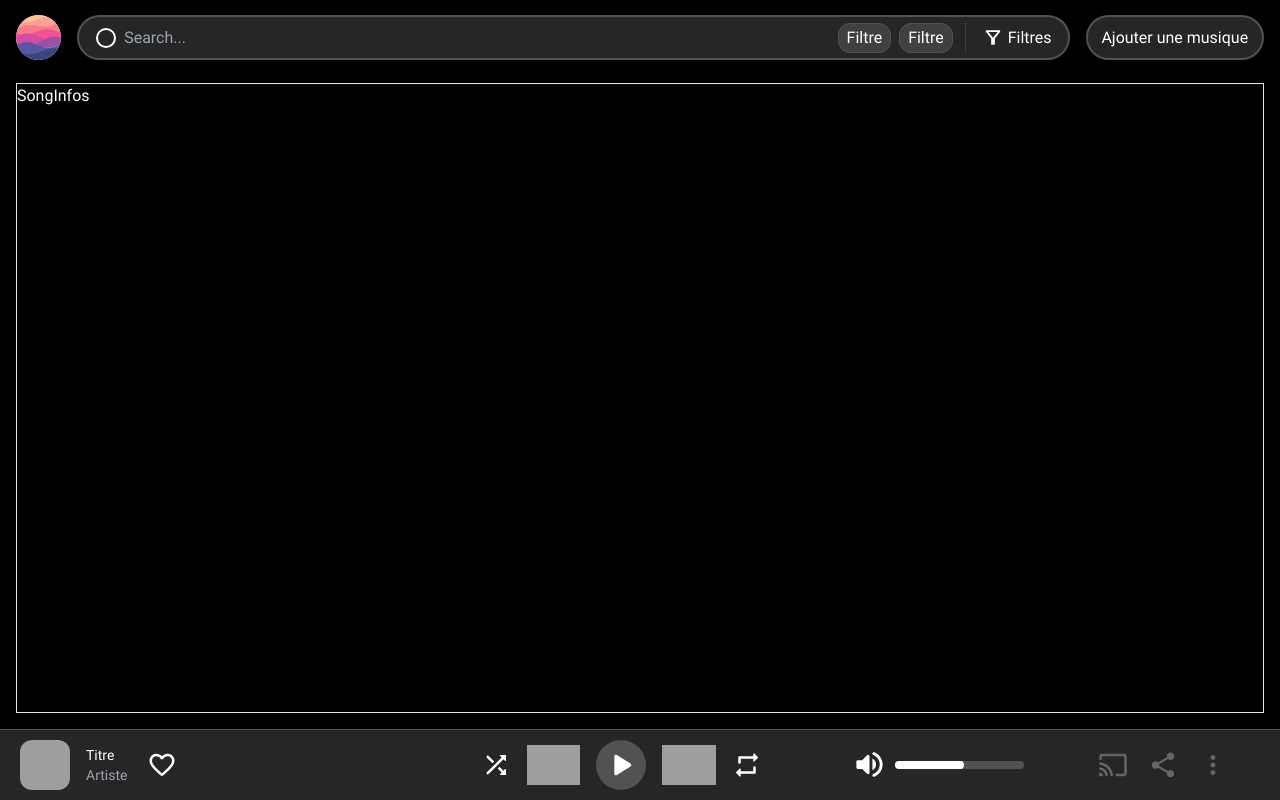
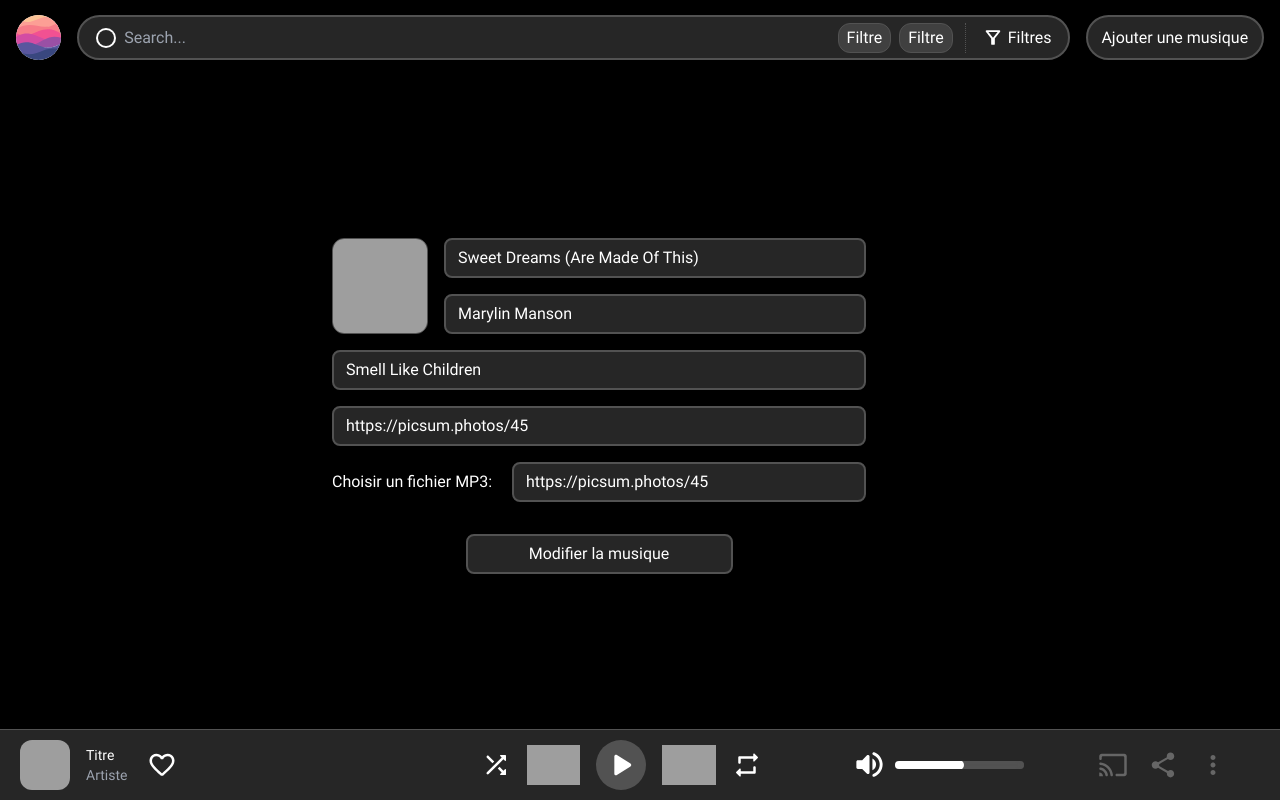
Before and after one commit to LeszczyTom/Application-Architectures-distribuees, a React (Create React App) app in the folder ICE/Client/client-electron/: page / in a window 1280 px wide. Both pictures are taken after a click on the element 640 px from the left and 154 px from the top of the page. Built offline with nearby package versions, Linux system fonts and the light colour scheme; grey boxes are pictures that could not be loaded.

Commit message:
Affiche les infos de la musique sélectionné avec possibilité de modifications

```diff
--- a/ICE/Client/client-electron/src/App.js
+++ b/ICE/Client/client-electron/src/App.js
@@ -8,13 +8,14 @@
 
 function App() {
     const [currentView, setCurrentView] = React.useState("musicList");
+    const [selectedSong, setSelectedSong] = React.useState({title:"", artist:"", album:"", cover:"", fileURI:""});
 
     return (
     <div className="h-screen bg-black flex flex-col select-none ">
         <Menu setView={setCurrentView} view={currentView}/>
-        {currentView === "musicList" && <MusicList setView={setCurrentView} view={currentView}/>}
+        {currentView === "musicList" && <MusicList setView={setCurrentView} view={currentView} setSong={setSelectedSong}/>}
         {currentView === "addMusic" && <AddMusic setView={setCurrentView} view={currentView}/>}
-        {currentView === "songInfos" && <SongInfos setView={setCurrentView} view={currentView}/>}
+        {currentView === "songInfos" && <SongInfos song={selectedSong}/>}
         <Player />
     </div>
     );
--- a/ICE/Client/client-electron/src/Components/MusicList.js
+++ b/ICE/Client/client-electron/src/Components/MusicList.js
@@ -97,6 +97,17 @@
 }
 function MusicList(props) {
 
+    const handleOnClick = (musique) => {
+        props.setView("songInfos")
+        props.setSong({
+            title: musique.title,
+            artist: musique.artist,
+            album: musique.album,
+            cover: musique.cover,
+            fileURI: "https://picsum.photos/45"
+        })
+    }
+
     return (
         <div className={"h-full m-4"}>
             <div className={"flex flex-col text-gray-400"}>
@@ -114,7 +125,7 @@
                 {
                     Object.keys(musiques).map((key) => {
                         return (
-                            <div className={"flex mt-2 text-sm hover:cursor-pointer"} onClick={() => props.setView("songInfos")}>
+                            <div className={"flex mt-2 text-sm hover:cursor-pointer"} onClick={() => handleOnClick(musiques[key])}>
                                 <div className={"my-auto w-[15px] text-center ml-2"}>{musiques[key].id}</div>
                                 <div className={"flex w-[570px] ml-3"}>
                                     <img draggable={false} src={musiques[key].cover} className={"h-[45px]"} alt={"cover album"}/>
--- a/ICE/Client/client-electron/src/Components/SongInfos.js
+++ b/ICE/Client/client-electron/src/Components/SongInfos.js
@@ -1,9 +1,54 @@
 import React from 'react';
 
-function SongInfos() {
+function SongInfos(props) {
+    const [title, setTitle] = React.useState(props.song.title);
+    const [artist, setArtist] = React.useState(props.song.artist);
+    const [album, setAlbum] = React.useState(props.song.album);
+    const [cover, setCover] = React.useState(props.song.cover);
+    const [fileURI, setFileURI] = React.useState(props.song.fileURI);
+
+    const cleanUpFileName = (fileName) => {
+        let tmp = fileName.split("\\");
+        return tmp[tmp.length - 1];
+    }
+
     return (
-        <div className={"h-full m-4 text-white border"}>
-            <h1>SongInfos</h1>
+        <div className={"h-full flex m-4 text-white select-text"}>
+            <div className={"flex flex-col mx-[300px] p-4 my-auto text-white"}>
+                <div className={"flex mt-4 "}>
+                    <img src={cover} width={96} height={96} alt={"Album cover"} draggable={false} className={"w-[96px] border bg-neutral-800 border-neutral-600 rounded-xl"}/>
+                    <div className={"flex flex-col ml-4 w-[422px]"}>
+                        <input type={"text"}
+                               placeholder={"Titre"}
+                               value={title}
+                               onChange={(event) => setTitle(event.target.value)}
+                               className={"h-[40px] bg-neutral-800 rounded-lg border-2 bg-black border border-neutral-600 px-3 focus:border-[#1DB954]"}/>
+                        <input type={"text"}
+                               placeholder={"Artiste"}
+                               value={artist}
+                               onChange={(event) => setArtist(event.target.value)}
+                               className={"mt-4 h-[40px] bg-neutral-800 rounded-lg border-2 bg-black border border-neutral-600 px-3 focus:border-[#1DB954]"}/>
+                    </div>
+                </div>
+                <input type={"text"}
+                       placeholder={"Album"}
+                       value={album}
+                       onChange={(event) => setAlbum(event.target.value)}
+                       className={"mt-4 h-[40px] bg-neutral-800 rounded-lg border-2 bg-black border border-neutral-600 px-3 focus:border-[#1DB954]"}/>
+                <input type={"text"}
+                       placeholder={"Lien de la pochette de l'album"}
+                       value={cover}
+                       onChange={(event) => setCover(event.target.value)}
+                       className={"mt-4 h-[40px] bg-neutral-800 rounded-lg border-2 bg-black border border-neutral-600 px-3 focus:border-[#1DB954]"}/>
+                <div className={"flex w-full mt-4"}>
+                    <label htmlFor={"fileMusic"} className={"my-auto w-[180px] hover:cursor-pointer hover:text-[#1DB954]"}>Choisir un fichier MP3: </label>
+                    <input id={"fileMusic"} type={"file"} className={"hidden"}  accept={".mp3"} onChange={(event) => setFileURI(event.target.value)}/>
+                    <div className={"w-[354px] h-[40px] border-2 border-neutral-600 rounded-lg px-3 my-auto bg-neutral-800 flex"}>
+                        <p className={"my-auto overflow-hidden whitespace-nowrap overflow-ellipsis"}>{cleanUpFileName(fileURI)}</p>
+                    </div>
+                </div>
+                <input type={"submit"} value={"Modifier la musique"} className={"mt-8 h-[40px] bg-neutral-800 rounded-lg border-2 bg-black border border-neutral-600 px-3 hover:border-[#1DB954] w-[50%] m-auto"}/>
+            </div>
         </div>
     );
 }
```
